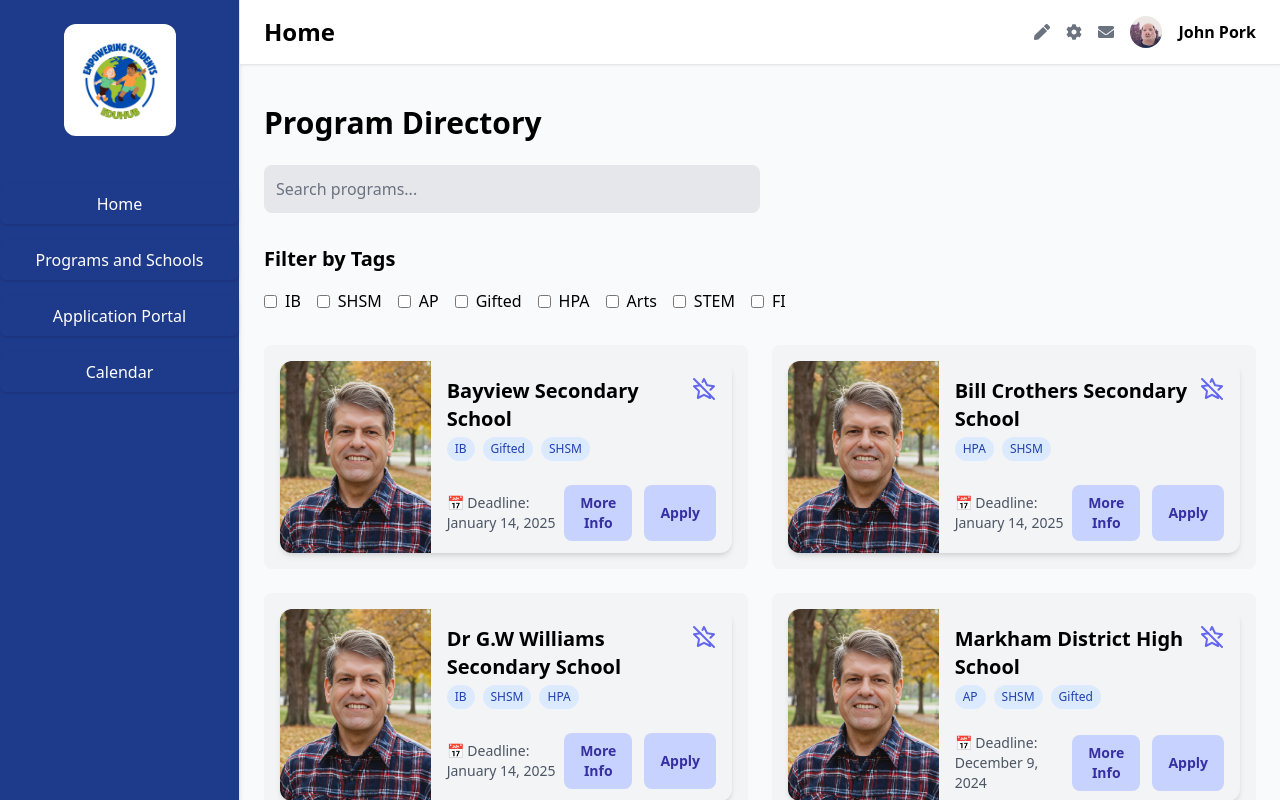
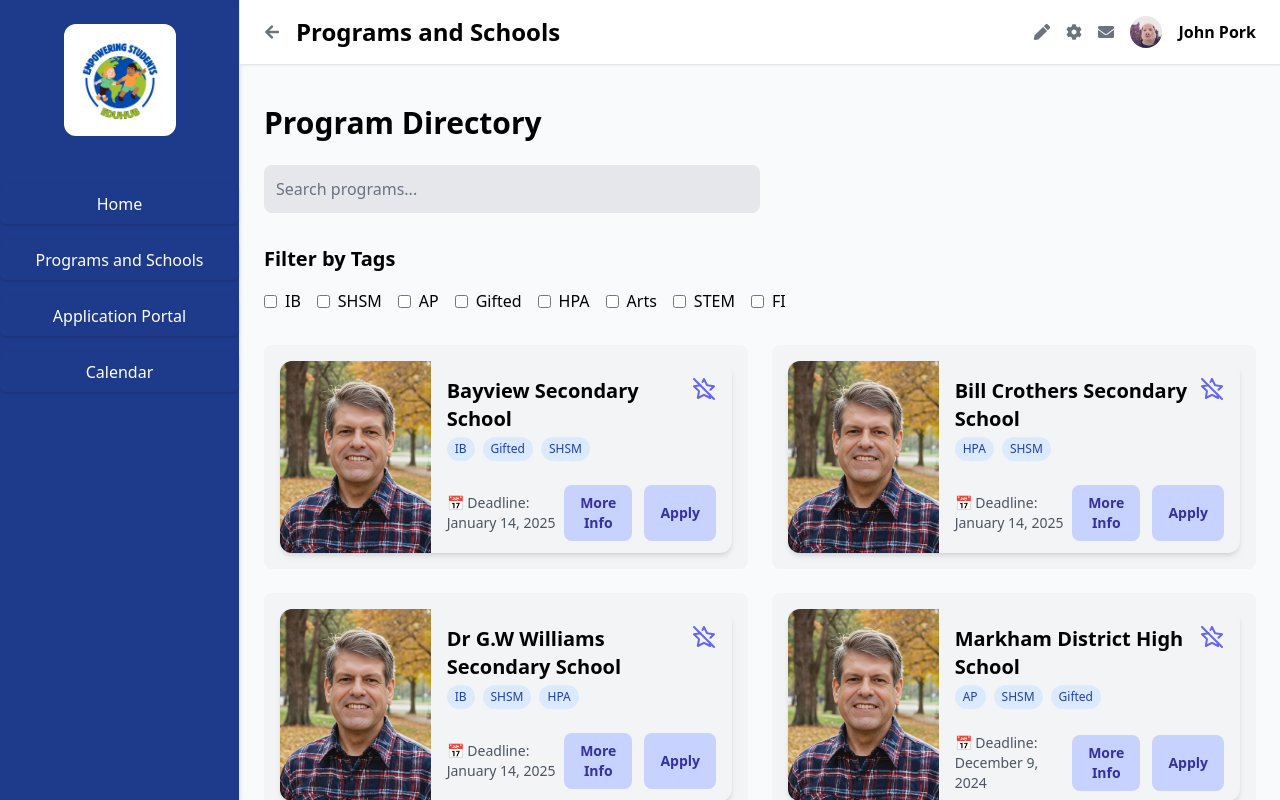
Before and after one commit to Airplane356/EduHub, a React (Create React App) app in the folder eduhub/: page /programs in a window 1280 px wide. Built offline with nearby package versions, Linux system fonts and the light colour scheme.

Commit message:
Fixed navbar and added website icon and title

```diff
--- a/eduhub/public/index.html
+++ b/eduhub/public/index.html
@@ -2,19 +2,19 @@
 <html lang="en">
   <head>
     <meta charset="utf-8" />
-    <link rel="icon" href="%PUBLIC_URL%/favicon.ico" />
+    <link rel="icon" href="%PUBLIC_URL%/ginyard%20international.png" />
     <meta name="viewport" content="width=device-width, initial-scale=1" />
     <meta name="theme-color" content="#000000" />
     <meta
       name="description"
       content="Web site created using create-react-app"
     />
-    <link rel="apple-touch-icon" href="%PUBLIC_URL%/logo192.png" />
+    <link rel="apple-touch-icon" href="%PUBLIC_URL%/ginyard%20international.png" />
     <!--
       manifest.json provides metadata used when your web app is installed on a
       user's mobile device or desktop. See https://developers.google.com/web/fundamentals/web-app-manifest/
     -->
-    <link rel="manifest" href="%PUBLIC_URL%/manifest.json" />
+    <link rel="manifest" href="manifest.json" />
     <!--
       Notice the use of %PUBLIC_URL% in the tags above.
       It will be replaced with the URL of the `public` folder during the build.
@@ -24,7 +24,7 @@
       work correctly both with client-side routing and a non-root public URL.
       Learn how to configure a non-root public URL by running `npm run build`.
     -->
-    <title>React App</title>
+    <title>Eduhub</title>
   </head>
   <body>
     <noscript>You need to enable JavaScript to run this app.</noscript>
--- a/eduhub/src/components/Navbar.js
+++ b/eduhub/src/components/Navbar.js
@@ -1,10 +1,36 @@
-import { FaCog, FaEnvelope, FaPen } from 'react-icons/fa';
+import { Link } from 'react-router-dom';
+import { FaCog, FaEnvelope, FaPen, FaArrowLeft } from 'react-icons/fa';
 import johnPork from '../assets/johnpork.jpeg';
+import { useLocation } from 'react-router-dom';
 
 export default function Navbar() {
+  const location = useLocation();
+
+  const getPageTitle = () => {
+    switch (location.pathname) {
+      case '/':
+        return 'Home';
+      case '/programs':
+        return 'Programs and Schools';
+      case '/application':
+        return 'Application Portal';
+      case '/calendar':
+        return 'Calendar';
+      default:
+        return 'EduHub';
+    }
+  };
+
   return (
     <div className="flex justify-between items-center px-6 py-4 border-b bg-white shadow-sm">
-      <h1 className="text-2xl font-bold">Home</h1>
+      <div className="flex items-center space-x-4">
+        {location.pathname !== '/' && (
+          <Link to="/">
+            <FaArrowLeft className="text-gray-500 hover:text-black cursor-pointer" />
+          </Link>
+        )}
+        <h1 className="text-2xl font-bold">{getPageTitle()}</h1>
+      </div>
       <div className="flex gap-4 items-center">
         <FaPen className="text-gray-500 hover:text-black cursor-pointer" />
         <FaCog className="text-gray-500 hover:text-black cursor-pointer" />
```
Also changed, not shown: eduhub/public/ginyard international.png (added).
